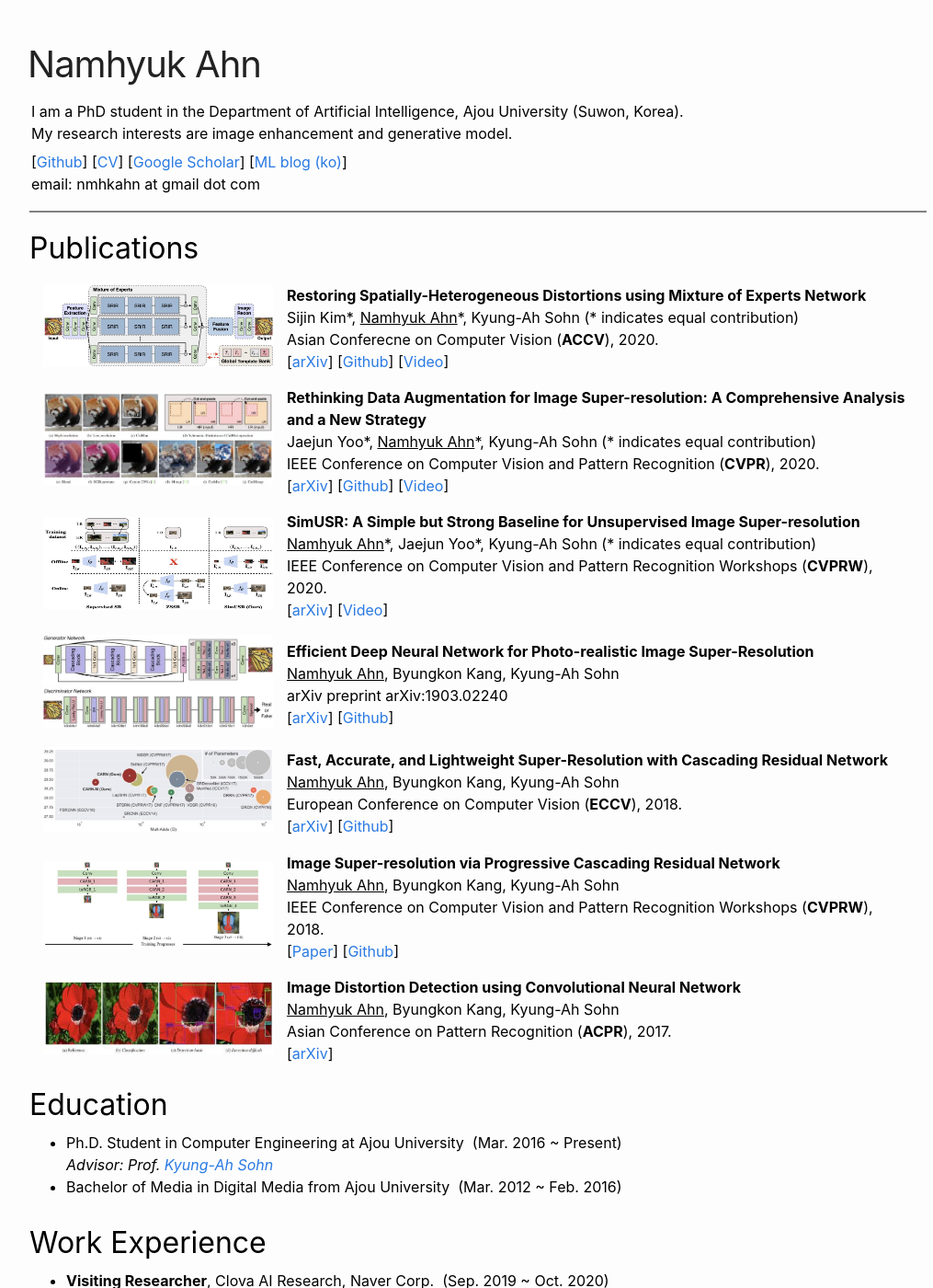
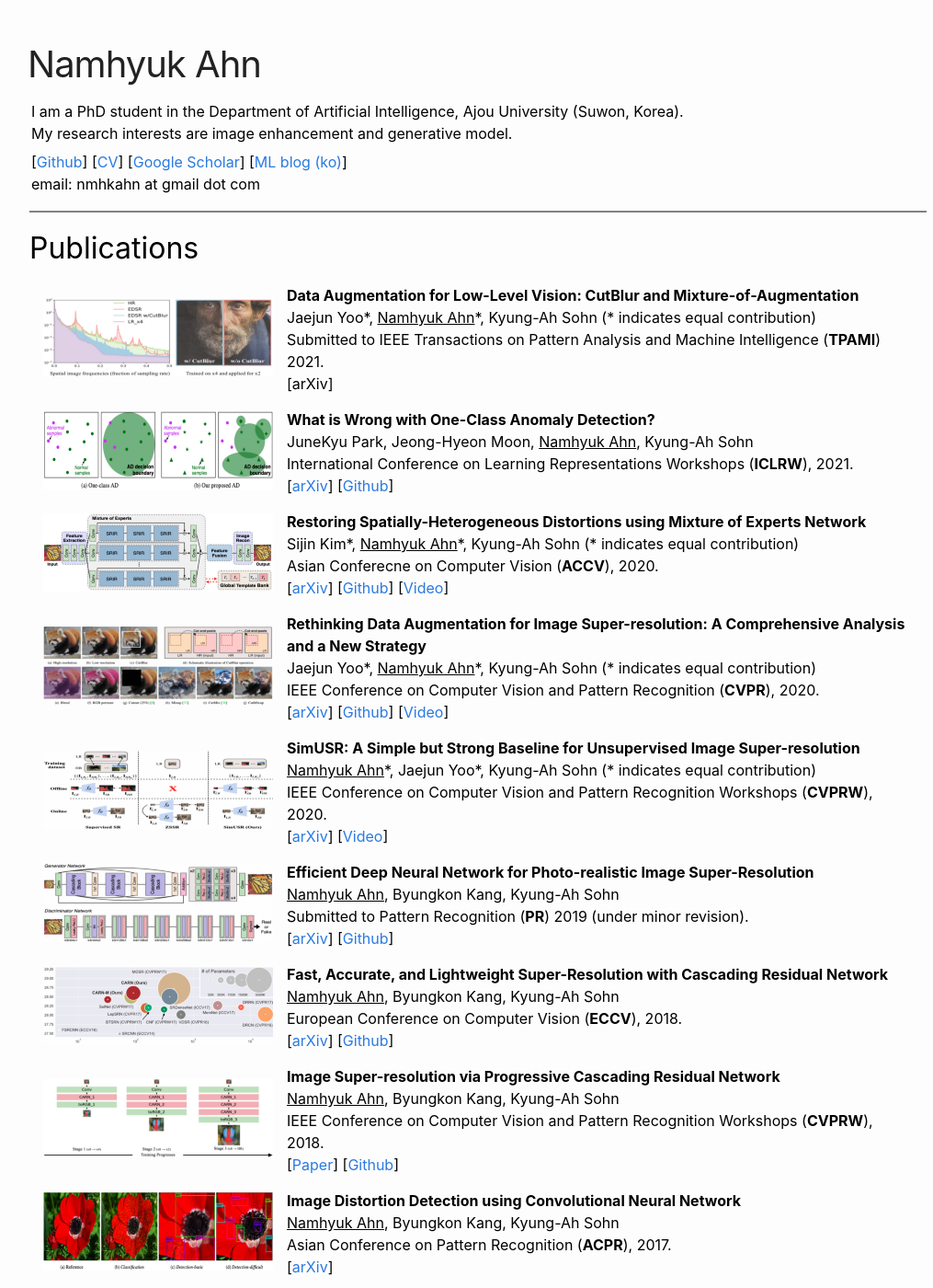
Before and after one commit to nmhkahn/nmhkahn.github.io, a Jekyll site: the page index.html, which Jekyll copies as it is, in a window 1280 px wide and 1400 px high. Shown: the whole window at 92% size, without its empty margins (120-1135 px from the left). Built offline with Jekyll 4.4.1, drawn with Linux system fonts in a browser that asks for light colours; some of the changed text lies outside the part shown.

Commit message:
Update CV

```diff
--- a/index.html
+++ b/index.html
@@ -54,7 +54,32 @@
     <table cellspacing="15"><tbody>
         <tr>
             <td width="25%" align=left>
-                <img width="250" src="./assets/paper/accv2020.jpg" border="0">
+                <img width="250" height="85" src="./assets/paper/preprint21.png" border="0">
+            </td>
+            <td>
+                <b>Data Augmentation for Low-Level Vision: CutBlur and Mixture-of-Augmentation</b><br>
+                Jaejun Yoo*, <u>Namhyuk Ahn</u>*, Kyung-Ah Sohn (* indicates equal contribution)<br>
+                Submitted to IEEE Transactions on Pattern Analysis and Machine Intelligence (<b>TPAMI</b>) 2021.<br>
+                [arXiv]
+            </td>
+        </tr>
+
+        <tr>
+            <td width="25%" align=left>
+                <img width="250" height="85" src="./assets/paper/iclrw21.png" border="0">
+            </td>
+            <td>
+                <b>What is Wrong with One-Class Anomaly Detection?</b><br>
+                JuneKyu Park, Jeong-Hyeon Moon, <u>Namhyuk Ahn</u>, Kyung-Ah Sohn<br>
+                International Conference on Learning Representations Workshops (<b>ICLRW</b>), 2021.<br>
+                [<a href="https://arxiv.org/abs/2104.09793">arXiv</a>]
+                [<a href="https://github.com/JuneKyu/CLAD">Github</a>]
+            </td>
+        </tr>
+
+        <tr>
+            <td width="25%" align=left>
+                <img width="250" height="85" src="./assets/paper/accv20.png" border="0">
             </td>
             <td>
                 <b>Restoring Spatially-Heterogeneous Distortions using Mixture of Experts Network</b><br>
@@ -68,7 +93,7 @@
 
        <tr>
             <td width="25%" align=left>
-                <img width="250" src="./assets/paper/cvpr2020.jpg" border="0">
+                <img width="250" height="85" src="./assets/paper/cvpr20.png" border="0">
             </td>
             <td>
                 <b>Rethinking Data Augmentation for Image Super-resolution: A Comprehensive Analysis and a New Strategy</b><br>
@@ -82,7 +107,7 @@
 
         <tr>
             <td width="25%" align=left>
-                <img width="250" height="100" src="./assets/paper/cvprw2020.jpg" border="0">
+                <img width="250" height="85" src="./assets/paper/cvprw20.png" border="0">
             </td>
             <td>
                 <b>SimUSR: A Simple but Strong Baseline for Unsupervised Image
@@ -96,12 +121,12 @@
 
         <tr>
             <td width="25%" align=left>
-                <img width="250" src="./assets/paper/arxiv2019.jpg" border="0">
+                <img width="250" height="85" src="./assets/paper/preprint19.png" border="0">
             </td>
             <td>
                 <b>Efficient Deep Neural Network for Photo-realistic Image Super-Resolution</b><br>
                 <u>Namhyuk Ahn</u>, Byungkon Kang, Kyung-Ah Sohn<br>
-                arXiv preprint arXiv:1903.02240<br>
+                Submitted to Pattern Recognition (<b>PR</b>) 2019 (under minor revision).<br>
                 [<a href="https://arxiv.org/abs/1903.02240">arXiv</a>]
                 [<a href="https://github.com/nmhkahn/PCARN-pytorch">Github</a>]
             </td>
@@ -109,7 +134,7 @@
 
         <tr>
             <td width="25%">
-                <img width="250" src="./assets/paper/eccv2018.jpg" border="0">
+                <img width="250" height="85" src="./assets/paper/eccv18.png" border="0">
             </td>
             <td>
                 <b>Fast, Accurate, and Lightweight Super-Resolution with Cascading Residual Network</b><br>
@@ -122,7 +147,7 @@
 
         <tr>
             <td width="25%">
-                <img width="250" src="./assets/paper/cvprw2018.jpg" border="0">
+                <img width="250" height="85" src="./assets/paper/cvprw18.png" border="0">
             </td>
             <td>
                 <b>Image Super-resolution via Progressive Cascading Residual Network</b><br>
@@ -135,7 +160,7 @@
 
         <tr>
             <td width="25%">
-                <img width="250" height="80" src="./assets/paper/acpr2017.jpg" border="0">
+                <img width="250" height="85" src="./assets/paper/acpr17.png" border="0">
             </td>
             <td>
                 <b>Image Distortion Detection using Convolutional Neural Network</b><br>
```
Also changed, not shown: other parts of index.html (+1 -1 lines), assets/paper/accv20.png (added), assets/paper/accv2020.jpg (deleted), assets/paper/acpr17.png (added), assets/paper/acpr2017.jpg (deleted), assets/paper/arxiv2019.jpg (deleted), assets/paper/cvpr20.png (added), assets/paper/cvpr2020.jpg (deleted), assets/paper/cvprw18.png (added), assets/paper/cvprw20.png (added), assets/paper/cvprw2018.jpg (deleted), assets/paper/cvprw2020.jpg (deleted), assets/paper/eccv18.png (added), assets/paper/eccv2018.jpg (deleted), 3 more files, 1 other file.
